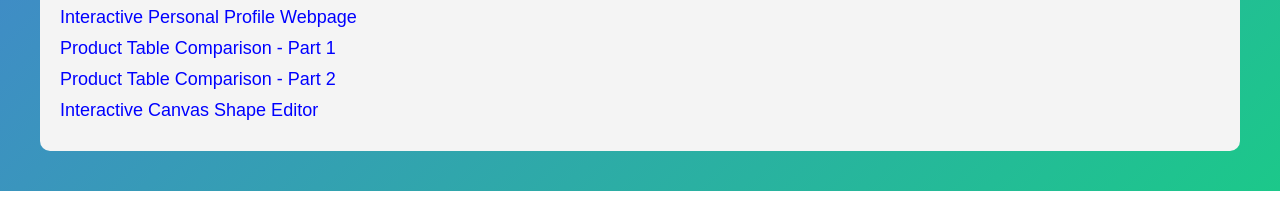
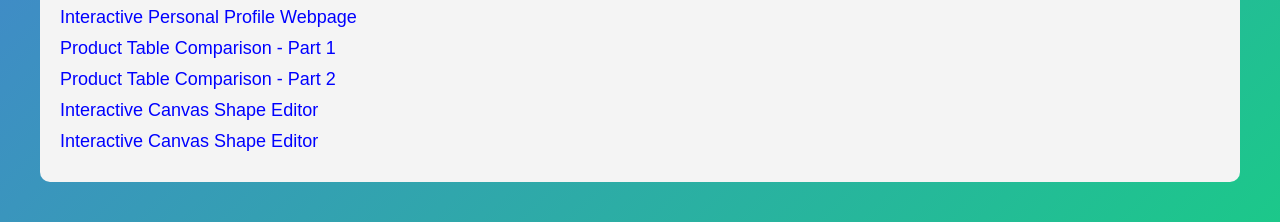
Before and after one commit to jlvivero514pbox-prog/browser_environment_dashboard, a plain HTML site: page index.html in a window 1280 px wide. Shown: the part 636-858 px from the top of the page. Before the commit the page ends 827 px from the top, so only its background shows below. Drawn offline with Linux system fonts and the light colour scheme.

Commit message:
Update index.html

```diff
--- a/index.html
+++ b/index.html
@@ -89,6 +89,11 @@
         Interactive Canvas Shape Editor
     </a>
 
+     <a href="https://simple-timer-application.vercel.app/">
+        Interactive Canvas Shape Editor
+    </a>
+
+
 
 </div>
 
```
